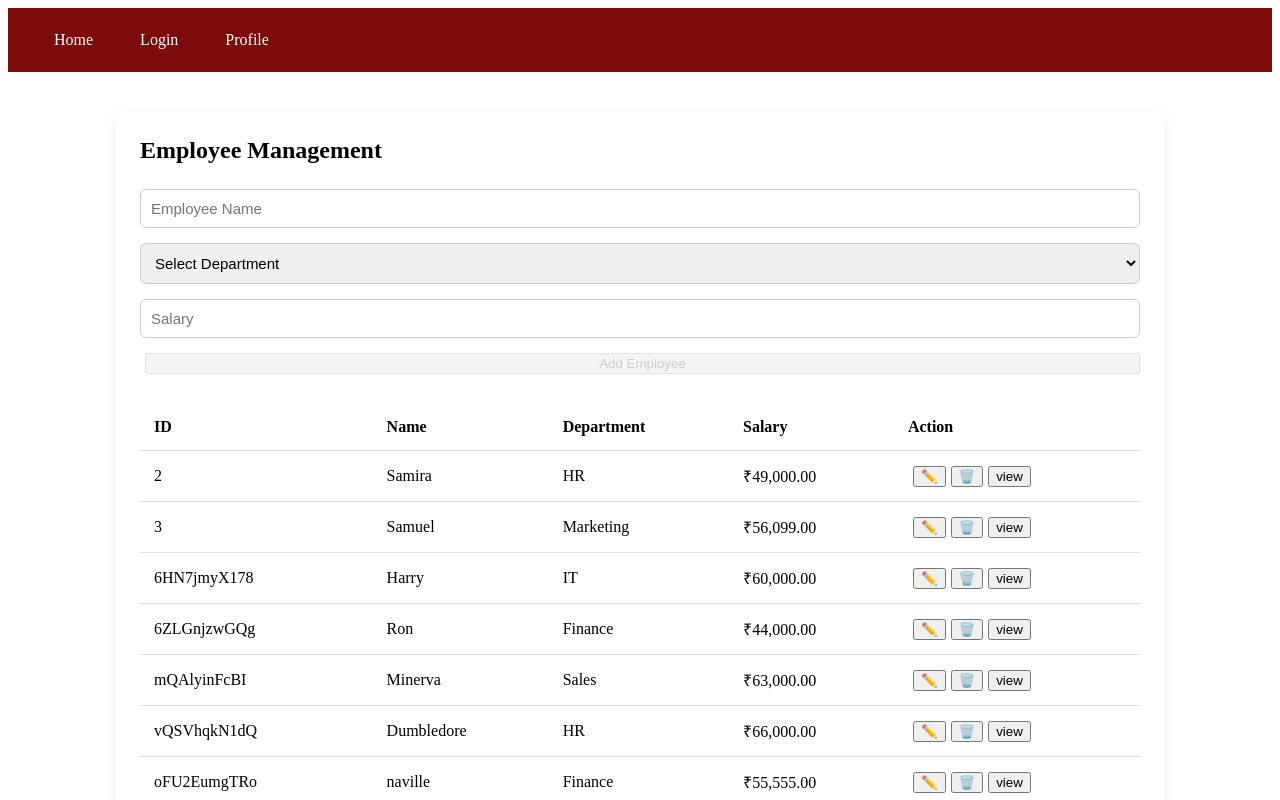
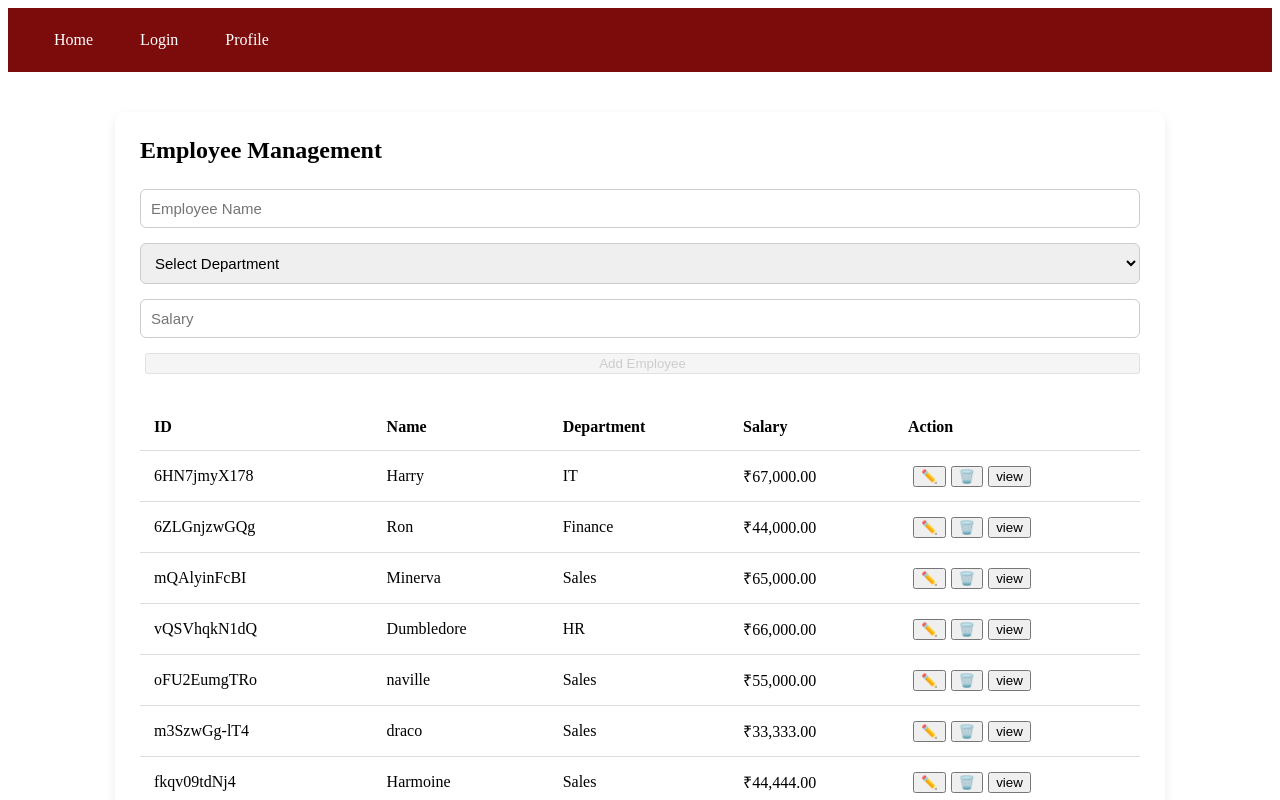
Before and after one commit to shainapathania/employee-management-app-angular, an Angular app: page /employees in a window 1280 px wide. Shown: the top 800 px of the page. Built offline with nearby package versions, Linux system fonts and the light colour scheme; data requests are answered from the project's data file.

Commit message:
added functionality in profile

```diff
--- a/db.json
+++ b/db.json
@@ -1,22 +1,10 @@
 {
   "employees": [
     {
-      "id": "2",
-      "name": "Samira",
-      "department": "HR",
-      "salary": 49000
-    },
-    {
-      "id": "3",
-      "name": "Samuel",
-      "department": "Marketing",
-      "salary": 56099
-    },
-    {
+      "id": "6HN7jmyX178",
       "name": "Harry",
       "department": "IT",
-      "salary": 60000,
-      "id": "6HN7jmyX178"
+      "salary": 67000
     },
     {
       "name": "Ron",
@@ -28,7 +16,7 @@
       "id": "mQAlyinFcBI",
       "name": "Minerva",
       "department": "Sales",
-      "salary": 63000
+      "salary": 65000
     },
     {
       "id": "vQSVhqkN1dQ",
@@ -37,10 +25,10 @@
       "salary": 66000
     },
     {
+      "id": "oFU2EumgTRo",
       "name": "naville",
-      "department": "Finance",
-      "salary": 55555,
-      "id": "oFU2EumgTRo"
+      "department": "Sales",
+      "salary": 55000
     },
     {
       "name": "draco",
@@ -55,10 +43,10 @@
       "id": "fkqv09tdNj4"
     },
     {
+      "id": "PDvCdc-ny60",
       "name": "Sirius",
       "department": "Marketing",
-      "salary": 56665,
-      "id": "PDvCdc-ny60"
+      "salary": 56660
     },
     {
       "name": "Luna",
--- a/src/app/pages/employees/employees.ts
+++ b/src/app/pages/employees/employees.ts
@@ -135,6 +135,7 @@ export class Employees implements OnInit {
           this.editingEmployeeId = null;
 
           this.showSuccessMessage('Employee updated successfully.');
+          this.router.navigate(['/employees']);
         },
 
         error: (error) => {
```
